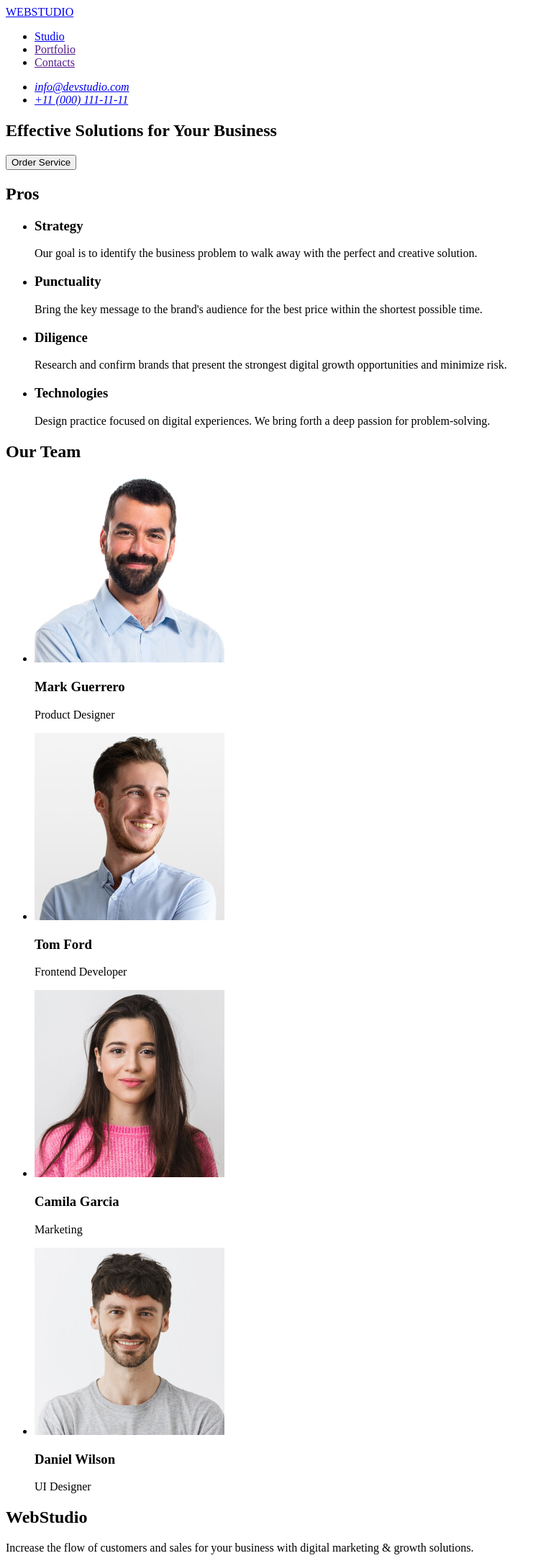
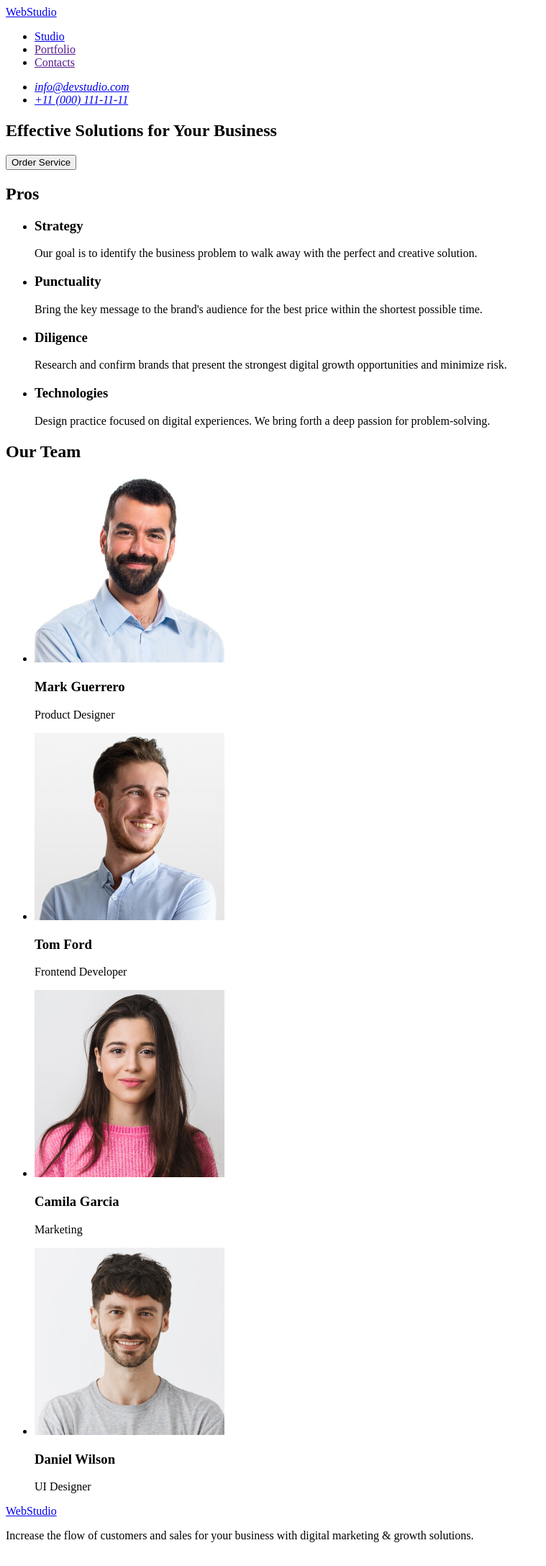
Before and after one commit to Kamisaku13/goit-markup-hw-01, a plain HTML site: page index.html in a window 1280 px wide. Shown: the whole page at 72% size, without its empty margins (0-759 px from the left). Drawn offline with Linux system fonts and the light colour scheme.

Commit message:
fix: review

```diff
--- a/index.html
+++ b/index.html
@@ -7,7 +7,7 @@
 </head>
 <body>
     <header>
-        <a href="./index.html">WEBSTUDIO</a>
+        <a href="./index.html">WebStudio</a>
         <nav>
             <ul>
                 <li>
@@ -104,7 +104,7 @@
         </section>
     </main>
     <footer>
-        <h2 href="./index.html">WebStudio</h2>
+        <a href="./index.html">WebStudio</a>
         <p>Increase the flow of customers and sales for your business with digital marketing & growth solutions.</p>
     </footer>
 </body>
```
